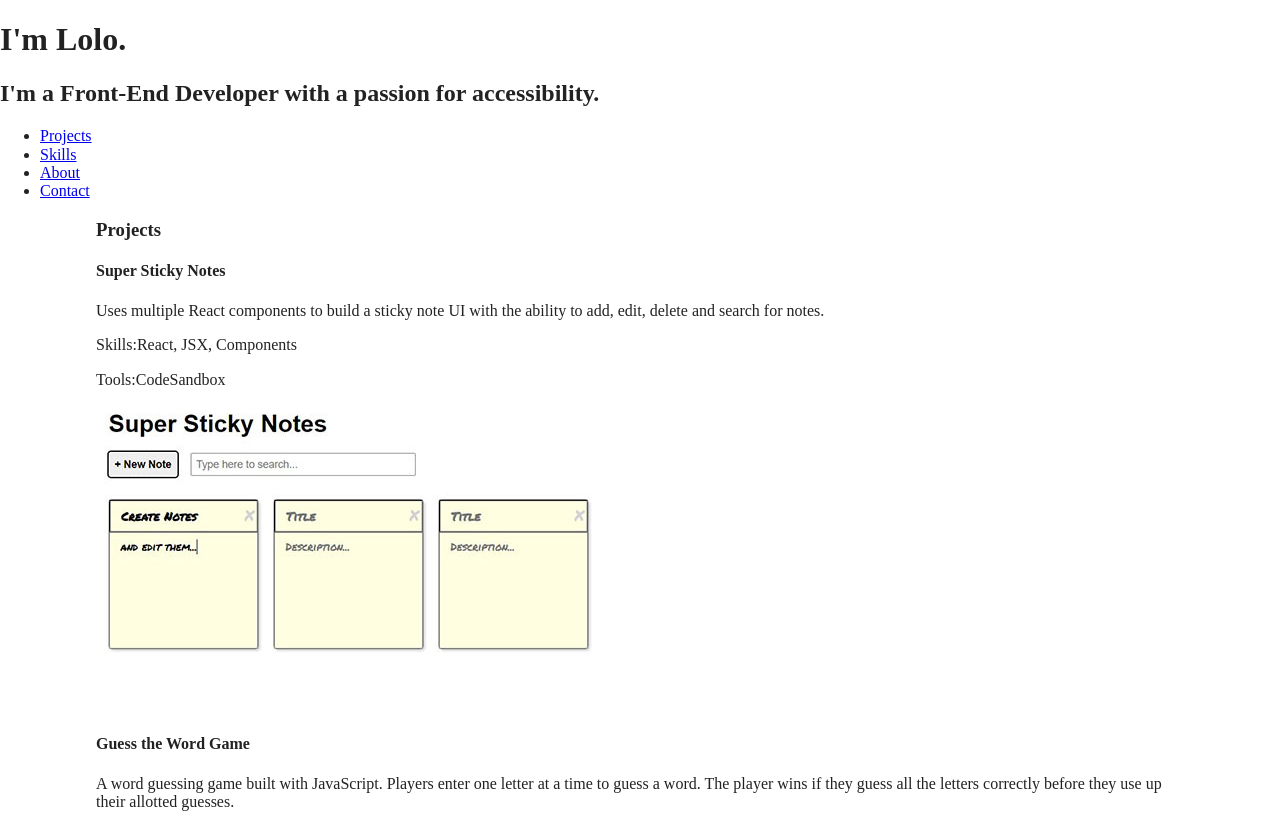
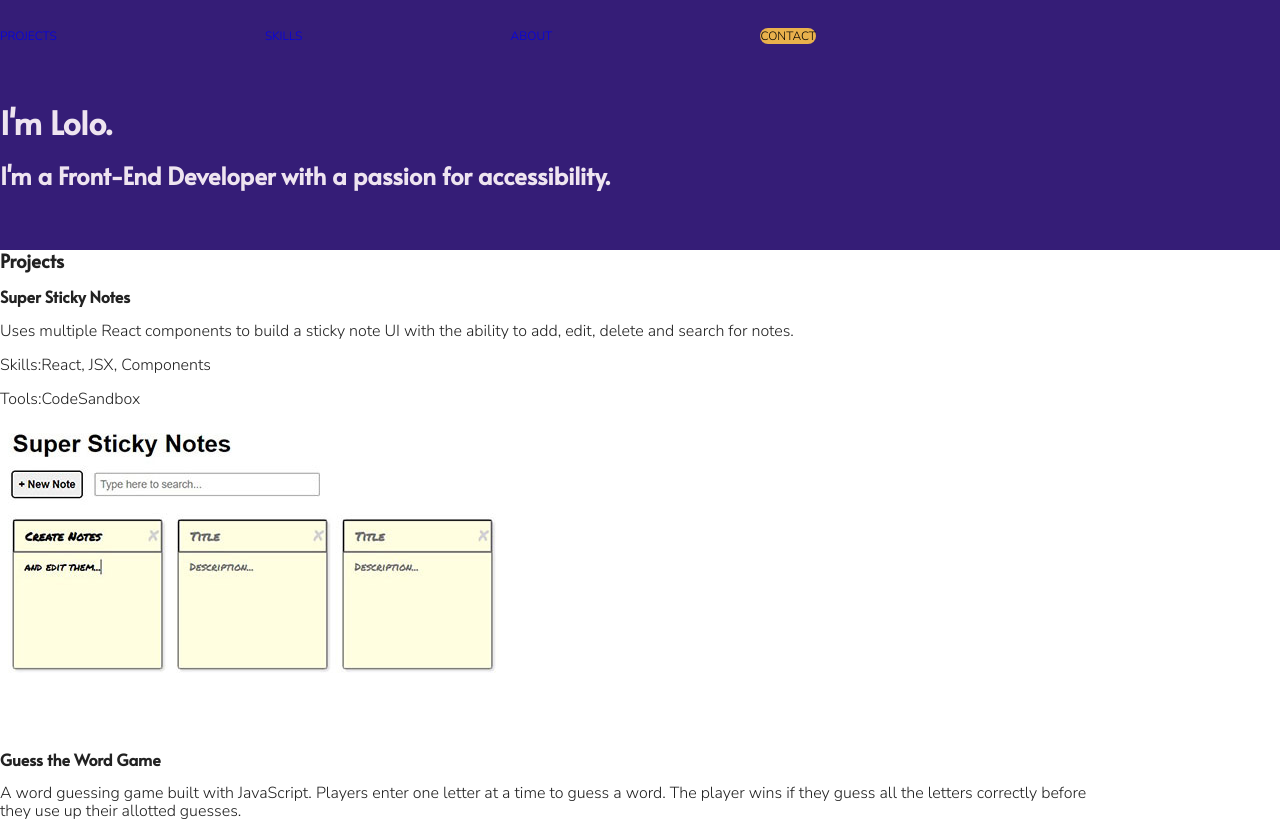
Before and after one commit to LoloCodesNY/milestone-project, a website built with Parcel: page index.html in a window 1280 px wide. Shown: the top 824 px of the page. Built offline with nearby package versions, Linux system fonts and the light colour scheme.

Commit message:
Started CSS

```diff
--- a/css/main.css
+++ b/css/main.css
@@ -87,10 +87,90 @@ textarea {
    Author's custom styles
    ========================================================================== */
 
+html {
+  font-size: 16px;
+}
+
+body {
+  display: block;
+  background-color: white;
+  font-size: 1em;
+  font-family: 'Nunito Sans', sans-serif;
+  margin: 0;
+}
+
+header {
+  background-color: #351D77;
+  color: #EEE4F0;
+  padding-top: 30px;
+  padding-bottom: 60px;
+}
+
+header nav ul li {
+  text-transform: uppercase;
+  font-size: .75em;
+}
+
+div {
+  display: block;
+}
+
+nav {
+  margin-bottom: 60px;
+  width: 75%;
+}
+
+nav ul {
+  display: flex;
+  justify-content: space-between;
+}
+
+ul {
+  list-style-type: none;
+  margin: 0;
+  padding: 0;
+}
+
+a {
+  text-decoration: none;
+}
+
+header h1 {
+  width: 100%;
+}
+
+header #work, #skills, #about, footer {
+  display: flex;
+  justify-content: center;
+  align-items: center;
+  flex-flow: row wrap;
+  text-align: center;
+}
+
+h1, h2, h3, h4, h5, h6 {
+  font-family: 'Alata', sans-serif;
+  margin: 0;
+}
+
 .content-wrapper {
   width: 85%;
-  margin: 0 auto;
 }
+
+#contact-link {
+  background-color: #E9B14C;
+  border-radius: 40px;
+  padding: 10px, 10px;
+  color: black;
+}
+
+#skills {
+  background-color: #351D77;
+}
+
+footer {
+  background-color: #351D77;
+}
+
 
 /* ==========================================================================
    Helper classes
--- a/index.html
+++ b/index.html
@@ -20,13 +20,18 @@
   <link rel="stylesheet" href="css/main.css">
 
   <meta name="theme-color" content="#fafafa">
+
+  <link rel="preconnect" href="https://fonts.googleapis.com">
+  <link rel="preconnect" href="https://fonts.gstatic.com" crossorigin>
+  <link href="https://fonts.googleapis.com/css2?family=Alata&family=Roboto:wght@300&display=swap" rel="stylesheet">
+  <link rel="preconnect" href="https://fonts.googleapis.com">
+  <link rel="preconnect" href="https://fonts.gstatic.com" crossorigin>
+  <link href="https://fonts.googleapis.com/css2?family=Alata&family=Nunito+Sans:wght@300&family=Roboto:wght@300&display=swap" rel="stylesheet">
 </head>
 
 <body>
   <header>
-    <div class="content wrapper">
-      <h1>I'm Lolo.</h1>
-      <h2>I'm a Front-End Developer with a passion for accessibility.</h2>
+    <div class="content-wrapper">
       <nav>
         <ul>
           <li>
@@ -39,10 +44,14 @@
             <a href=#about>About</a>
           </li>
           <li>
-            <a href=#contact>Contact</a>
+            <a href=#contact id="contact-link">Contact</a>
           </li>
         </ul>
       </nav>
+      <div class="intro">
+        <h1>I'm Lolo.</h1>
+        <h2>I'm a Front-End Developer with a passion for accessibility.</h2>
+      </div>
     </div>
  </header>
 
```
